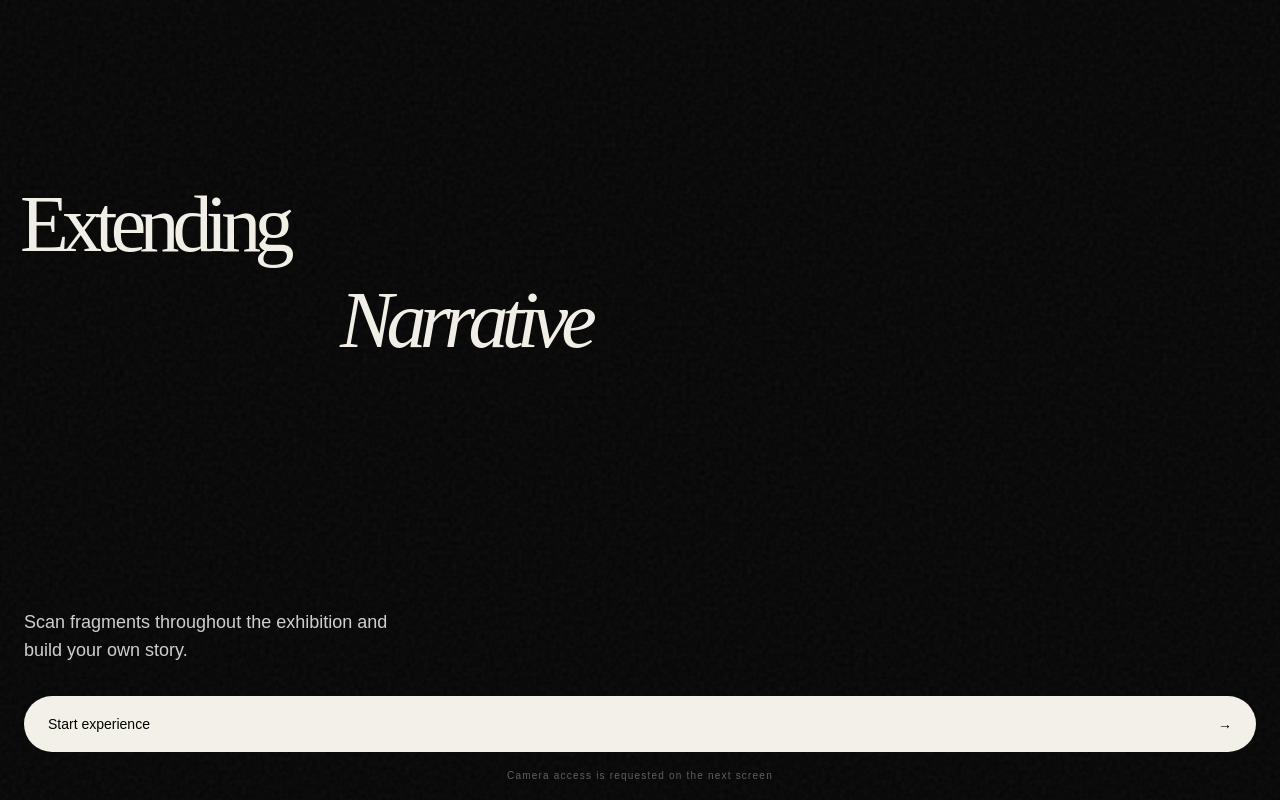
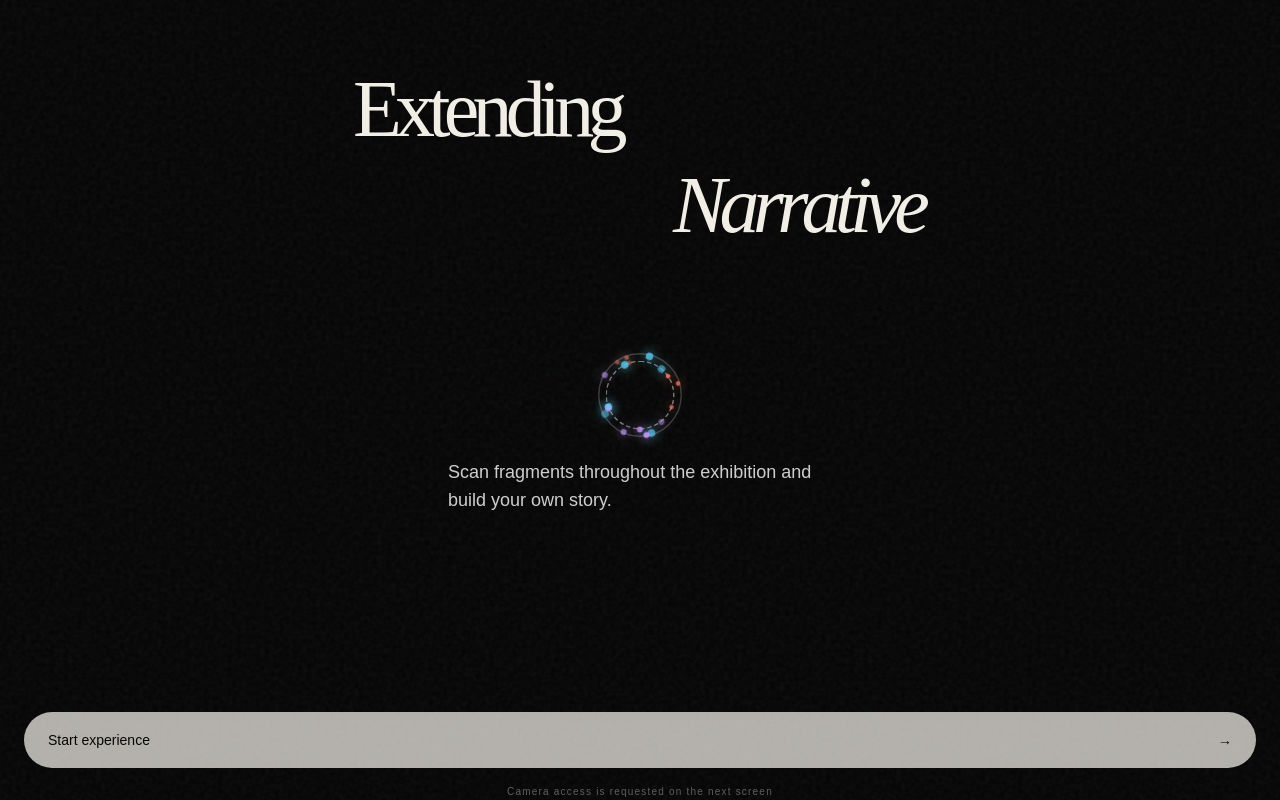
Before and after one commit to Vokabelsalat/after-augmented-reality, a Next.js app: page / in a window 1280 px wide. Built offline with nearby package versions, Linux system fonts and the light colour scheme.

Commit message:
Add better intro

```diff
--- a/src/app/globals.css
+++ b/src/app/globals.css
@@ -85,6 +85,20 @@ a:focus-visible {
   animation: breathe 3.8s ease-in-out infinite;
 }
 
+@keyframes category-orbit {
+  from {
+    transform: rotate(var(--orbit-angle));
+  }
+  to {
+    transform: rotate(calc(var(--orbit-angle) + 360deg));
+  }
+}
+
+.category-orbit {
+  animation: category-orbit 6s linear infinite;
+  will-change: transform;
+}
+
 @keyframes resolve-in {
   from {
     opacity: 0;
@@ -111,4 +125,9 @@ a:focus-visible {
     animation-iteration-count: 1 !important;
     transition-duration: 0.01ms !important;
   }
+
+  .category-orbit {
+    animation: none !important;
+    transform: rotate(var(--orbit-angle));
+  }
 }
--- a/src/components/ar/ARScanner.tsx
+++ b/src/components/ar/ARScanner.tsx
@@ -1,6 +1,7 @@
 "use client";
 
 import {
+  type CSSProperties,
   forwardRef,
   type ForwardedRef,
   useCallback,
@@ -14,6 +15,67 @@ import type {
   TargetDetectionResult,
 } from "@/components/ar/MindARAdapter";
 import { artifacts } from "@/data/artifacts";
+
+const orbitCategories = Array.from(
+  new Map(artifacts.map(({ theme, color }) => [theme, color])).entries(),
+);
+const ORBIT_PARTICLES_PER_CATEGORY = 6;
+const orbitParticles = orbitCategories.flatMap(
+  ([theme, color], categoryIndex) =>
+    Array.from({ length: ORBIT_PARTICLES_PER_CATEGORY }, (_, particleIndex) => {
+      const categoryCount = orbitCategories.length;
+      const sequence = particleIndex * categoryCount + categoryIndex;
+      const total = categoryCount * ORBIT_PARTICLES_PER_CATEGORY;
+
+      return {
+        id: `${theme}-${particleIndex}`,
+        color,
+        angle: (sequence / total) * 360 + (particleIndex % 2) * 7,
+        duration: 5 + ((sequence * 7) % 5) * 0.65,
+        inset: (particleIndex + categoryIndex) % 2 === 0 ? 0 : 4,
+        opacity: 0.5 + ((sequence * 3) % 5) * 0.1,
+        reverse: sequence % 4 === 0,
+        size: 3 + ((sequence * 5) % 3),
+      };
+    }),
+);
+
+export function CategoryOrbit() {
+  return (
+    <div
+      className="relative mx-auto mb-7 size-14 rounded-full border border-white/20"
+      aria-hidden="true"
+    >
+      <div className="absolute inset-1 rounded-full border border-dashed border-white/45" />
+      {orbitParticles.map((particle) => (
+        <span
+          key={particle.id}
+          className="category-orbit absolute rounded-full"
+          style={
+            {
+              "--orbit-angle": `${particle.angle}deg`,
+              animationDirection: particle.reverse ? "reverse" : "normal",
+              animationDuration: `${particle.duration}s`,
+              inset: particle.inset,
+            } as CSSProperties
+          }
+        >
+          <span
+            className="absolute left-1/2 -translate-x-1/2 rounded-full"
+            style={{
+              backgroundColor: particle.color,
+              boxShadow: `0 0 7px ${particle.color}`,
+              height: particle.size,
+              opacity: particle.opacity,
+              top: -particle.size / 2,
+              width: particle.size,
+            }}
+          />
+        </span>
+      ))}
+    </div>
+  );
+}
 
 type ScannerState = "idle" | "starting" | "running" | "paused" | "error";
 
@@ -142,9 +204,7 @@ function ARScannerComponent(
         (waiting || scannerState === "error") && (
           <div className="absolute inset-0 z-10 flex items-center justify-center bg-black/55 px-7 backdrop-blur-sm">
             <div className="w-full max-w-sm text-center">
-              <div className="mx-auto mb-7 size-14 rounded-full border border-white/20 p-1">
-                <div className="size-full rounded-full border border-dashed border-white/45" />
-              </div>
+              <CategoryOrbit />
               <h2 className="text-4xl tracking-[-0.04em]">
                 {scannerState === "error" ? "Camera unavailable" : "Find a fragment"}
               </h2>
@@ -158,7 +218,7 @@ function ARScannerComponent(
               <button
                 type="button"
                 onClick={() => void startScanner()}
-                className="mt-7 min-h-13 w-[80vw] rounded-full bg-white px-6 text-sm font-medium text-black transition-opacity hover:opacity-85"
+                className="mt-7 min-h-13 w-[80vw] rounded-full bg-white px-6 text-sm font-medium text-black transition-opacity hover:opacity-85 animate-pulse"
               >
                 {scannerState === "error" ? "Try camera again" : "Start camera"}
               </button>
--- a/src/components/development/ARSimulator.tsx
+++ b/src/components/development/ARSimulator.tsx
@@ -19,7 +19,7 @@ export function ARSimulator({
 
   return (
     <aside className="safe-bottom absolute inset-x-3 bottom-3 z-30 rounded-[1.5rem] bg-[#101010]/92 p-3 text-white shadow-2xl backdrop-blur-xl" aria-label="AR simulator controls">
-      <div className="mb-3 flex items-center justify-between px-1">
+      {/* <div className="mb-3 flex items-center justify-between px-1">
         <p className="text-[9px] tracking-[0.22em] text-white/40">
           AR simulator · same event path
         </p>
@@ -40,8 +40,8 @@ export function ARSimulator({
             Poster {index + 1}
           </button>
         ))}
-      </div>
-      <div className="mt-2 grid grid-cols-2 gap-2">
+      </div> */}
+      <div className="grid grid-cols-2 gap-2">
         <button
           type="button"
           onClick={() => dispatch(resetJourney())}
--- a/src/components/exhibition/ExhibitionNavigation.tsx
+++ b/src/components/exhibition/ExhibitionNavigation.tsx
@@ -23,13 +23,12 @@ export function ExhibitionNavigation() {
 
   return (
     <header className="safe-top pointer-events-none absolute inset-x-0 top-0 z-30 flex items-start justify-between px-4">
-      <div className="pt-2">
+      <div>
         <p className="text-lg leading-none tracking-[-0.04em]">After Augmented Reality</p>
-        <p className="mt-1 text-[10px] tracking-[0.2em] text-white/80" aria-live="polite">
+        <p className="text-[10px] tracking-[0.2em] text-white/80" aria-live="polite">
           {count} {count === 1 ? "fragment" : "fragments"} found
         </p>
       </div>
-
       <button
         type="button"
         onClick={() => dispatch(setExperiencePhase("journey"))}
--- a/src/components/exhibition/IntroScreen.tsx
+++ b/src/components/exhibition/IntroScreen.tsx
@@ -2,19 +2,20 @@
 
 import { useAppDispatch } from "@/store/hooks";
 import { startJourney } from "@/store/journeySlice";
+import { CategoryOrbit } from "../ar/ARScanner";
 
 export function IntroScreen() {
   const dispatch = useAppDispatch();
 
   return (
-    <main className="film-grain relative flex min-h-dvh flex-col overflow-hidden bg-[#050505] px-6 text-[#F3F0E8]">
-      <div className="safe-top flex items-center justify-between text-[10px] tracking-[0.24em] text-white/45">
-      </div>
+    <main className="film-grain relative min-h-dvh overflow-hidden bg-[#050505] px-6 text-[#F3F0E8] grid grid-cols-1 grid-rows-[auto_auto_auto]">
+      {/* <div className="safe-top flex items-center justify-between text-[10px] tracking-[0.24em] text-white/45">
+      </div> */}
 
       {/* <div className="pointer-events-none absolute top-[15%] left-1/2 h-[38vh] w-px -translate-x-1/2 bg-white/10" />
       <div className="animate-breathe pointer-events-none absolute top-[29%] left-1/2 size-2 -translate-x-1/2 rounded-full bg-white shadow-[0_0_24px_8px_rgba(255,255,255,0.34)]" /> */}
 
-      <div className="flex flex-1 flex-col justify-center pb-[10vh]">
+      <div className="flex flex-col justify-center items-center">
         <h1 className="font-display -ml-1 text-[clamp(2.4rem,19vw,5rem)] leading-[1.2] font-normal tracking-[-0.085em]">
           Extending
           <br />
@@ -24,15 +25,23 @@ export function IntroScreen() {
           Extend the narrative
         </p> */}
       </div>
-
-      <div className="safe-bottom relative z-10 pb-6">
-        <p className="max-w-sm text-lg leading-7 text-white/80">
-          Scan fragments throughout the exhibition and build your own story.
-        </p>
+      <div className="flex flex-col justify-center items-center">
+        <div>
+          <div className="flex scale-150">
+            <CategoryOrbit />
+          </div>
+          <div className="flex flex-3 safe-bottom relative z-10">
+            <p className="max-w-sm text-lg leading-7 text-white/80">
+              Scan fragments throughout the exhibition and build your own story.
+            </p>
+          </div>
+        </div>
+      </div>
+      <div className="flex flex-col justify-end items-center">
         <button
           type="button"
           onClick={() => dispatch(startJourney())}
-          className="mt-8 flex min-h-14 w-full items-center justify-between rounded-full bg-[#F3F0E8] px-6 text-sm font-medium text-black transition-transform active:scale-[0.98]"
+          className="flex min-h-14 w-full items-center justify-between rounded-full bg-[#F3F0E8] px-6 text-sm font-medium text-black transition-transform active:scale-[0.98] animate-pulse"
         >
           <span>Start experience</span>
           <span aria-hidden="true">→</span>
--- a/src/components/journey/JourneyFinal.tsx
+++ b/src/components/journey/JourneyFinal.tsx
@@ -46,13 +46,13 @@ export function JourneyFinal() {
           After Augmented Reality
         </Link>
         <p className="text-[9px] tracking-[0.24em] text-white/42">
-          Your reading
+          Your story
         </p>
       </header>
 
       <section className="relative mx-auto mt-1 h-[46dvh] min-h-80 w-full max-w-3xl" aria-labelledby="reading-title">
         <h1 id="reading-title" className="absolute inset-x-0 top-6 z-10 text-center text-[10px] tracking-[0.32em] text-white/48">
-          Your reading
+          Your story
         </h1>
         <JourneyConstellation discoveries={discoveries} variant="full" />
         <div className="absolute inset-x-0 bottom-5 flex flex-wrap justify-center gap-x-4 gap-y-1">
--- a/src/components/journey/JourneyScreen.tsx
+++ b/src/components/journey/JourneyScreen.tsx
@@ -76,7 +76,7 @@ export function JourneyScreen() {
         className="mx-auto mt-7 flex min-h-14 w-full max-w-xl items-center justify-between rounded-full bg-[#F3F0E8] px-6 text-sm text-black disabled:cursor-not-allowed disabled:opacity-35"
         disabled={discoveries.length === 0}
       >
-        <span>Finish my reading</span>
+        <span>Finish my story</span>
         <span aria-hidden="true">→</span>
       </button>
     </main>
--- a/src/lib/narrative/generateJourneyNarrative.ts
+++ b/src/lib/narrative/generateJourneyNarrative.ts
@@ -24,7 +24,7 @@ export function generateJourneyNarrative(
 
   if (ordered.length === 0) {
     return [
-      "Your reading is still waiting.",
+      "Your story is still waiting.",
       "Find a fragment,",
       "and let the path begin.",
     ];
@@ -55,6 +55,7 @@ export function generateJourneyNarrative(
       `${lead} ${artifact.theme} crossed the path as ${articleFor(artifact.narrativeWords[1])} ${artifact.narrativeWords[1]},`,
       `asking the fragments to ${artifact.narrativeWords[2]}.`,
     );
+
   });
 
   if (repeatedTheme) {
```
